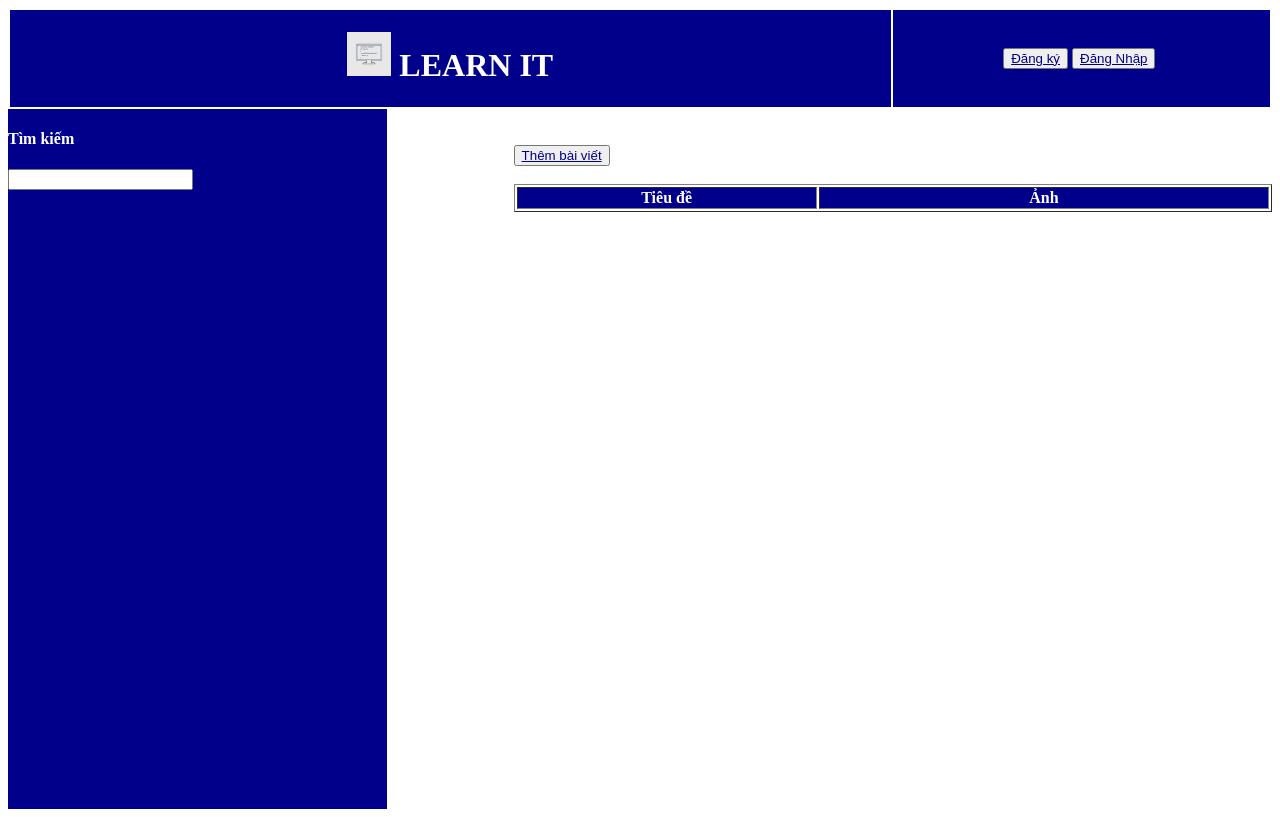
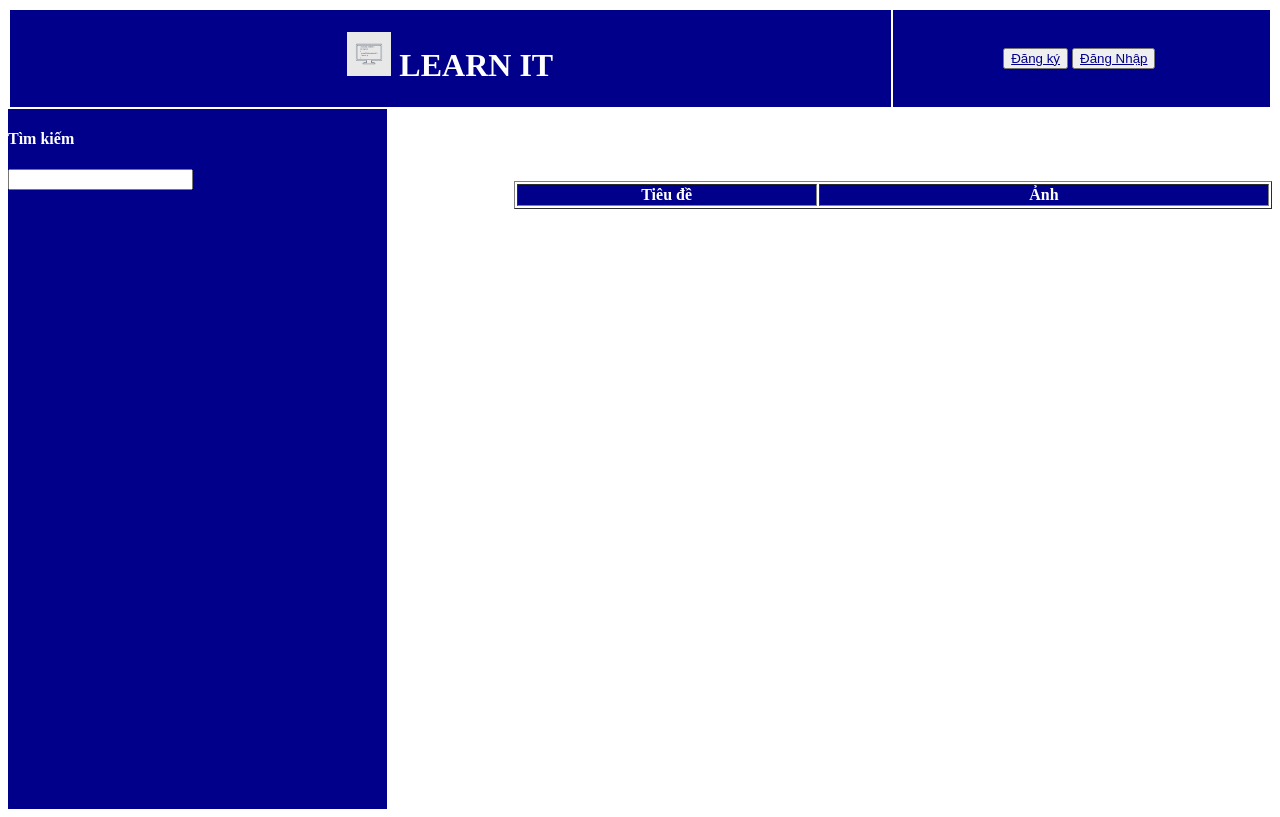
Before and after one commit to TanDungNgo/webproject, a PHP site: page /home.php in a window 1280 px wide. Run offline with PHP 8.4, Linux system fonts and the light colour scheme; data that the repository does not hold is empty.

Commit message:
make it better

```diff
--- a/home.php
+++ b/home.php
@@ -85,11 +85,6 @@
 	<div id="div_sua">
         <br>
         <br>
-        <button>
-            <a href="form_insert.php">
-                Thêm bài viết
-            </a>
-        </button>
         <br>
         <br>
         <table border="1" width="100%">
--- a/process_comment.php
+++ b/process_comment.php
@@ -10,4 +10,4 @@ mysqli_query($ket_noi, $sql);
 $loi = mysqli_error($ket_noi);
 echo $loi;
 mysqli_close($ket_noi);
-header("location: show.php ? ma=$ma ");
+header("location: showuser.php ? ma=$ma ");
```
